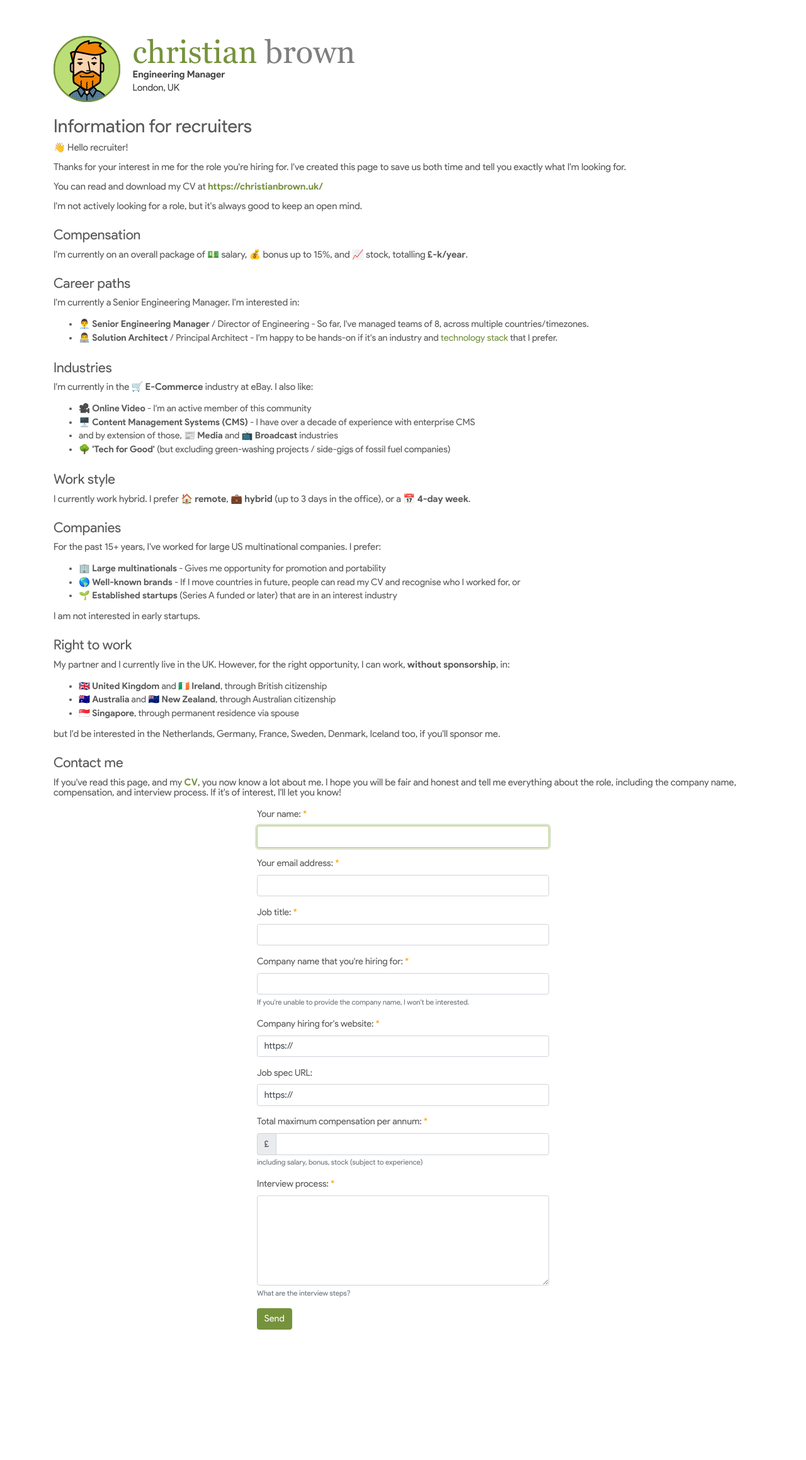
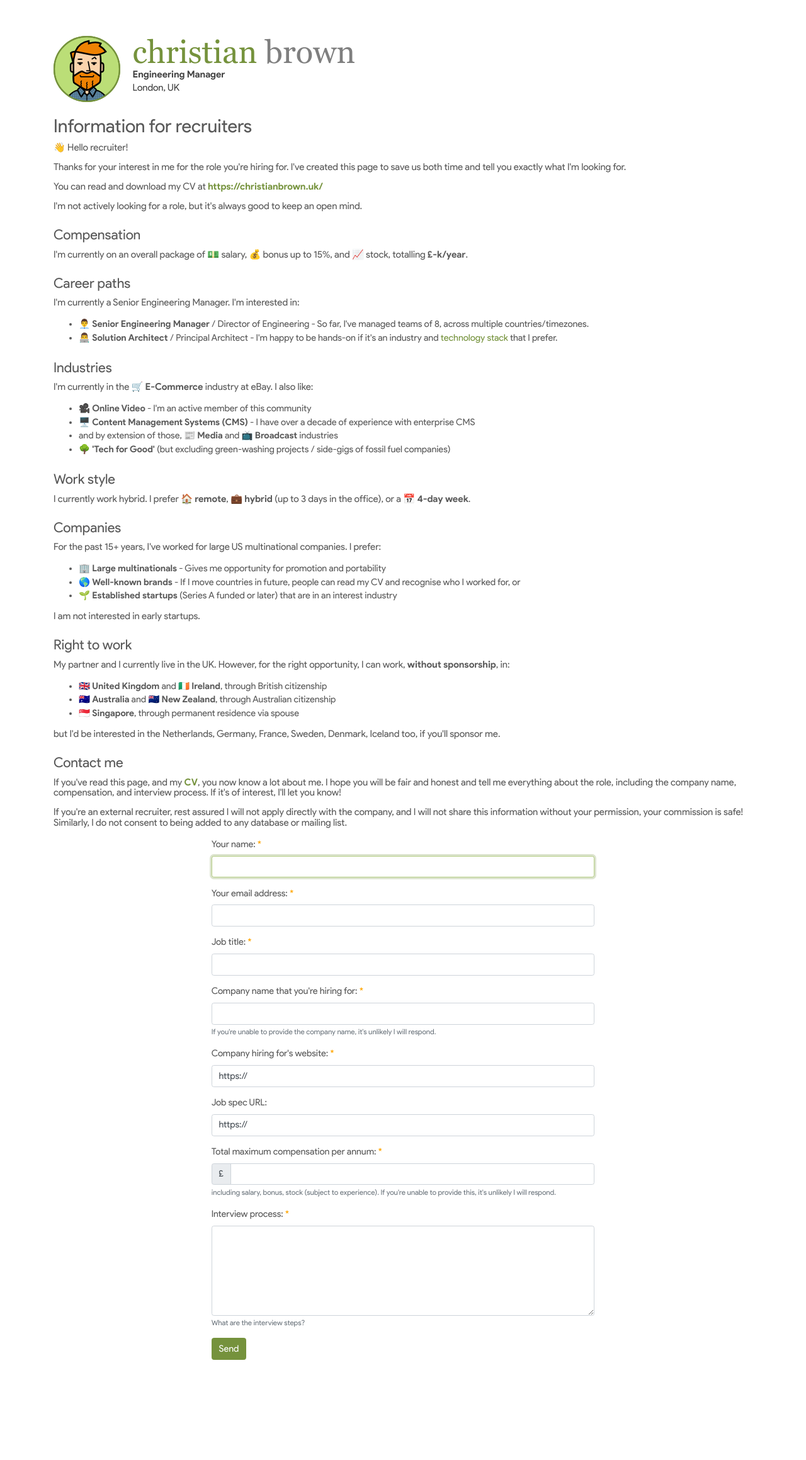
Before and after one commit to christianjbrown/christianbrown.uk, a Jekyll site: the page built from recruiters.html, in a window 1280 px wide. Shown: the whole page at 63% size. Built offline with Jekyll 4.4.1, drawn with Linux system fonts in a browser that asks for light colours; before the commit the page ends 2270 px from its top, so only the background shows below that.

Commit message:
Add no-database-consent note and widen contact form

```diff
--- a/assets/css/contact.scss
+++ b/assets/css/contact.scss
@@ -7,6 +7,6 @@
 div.container {
     div.contact-form {
         margin: auto;
-        max-width: 30em;
+        max-width: 40em;
     }
 }
--- a/assets/css/cv.scss
+++ b/assets/css/cv.scss
@@ -321,5 +321,10 @@ div.container {
             row-gap: 0.5em;
             width: 100%;
         }
+        p.database-consent {
+            @media print {
+                display: none;
+            }
+        }
     }
 }
--- a/assets/css/recruiters.scss
+++ b/assets/css/recruiters.scss
@@ -7,6 +7,6 @@
 div.container {
     div.contact-form {
         margin: auto;
-        max-width: 30em;
+        max-width: 40em;
     }
 }
--- a/index.html
+++ b/index.html
@@ -76,3 +76,4 @@ schema:
                         </div>{% endif %}
                     </div>
                 </div>
+                <p class="database-consent modal-footer">I do not consent to being added to any database or mailing list.</p>
--- a/recruiters.html
+++ b/recruiters.html
@@ -12,7 +12,7 @@ noindex: true
                 <p>You can read and download my CV at <a href="/" target="_blank">https://christianbrown.uk/</a></p>
                 <p>I'm not actively looking for a role, but it's always good to keep an open mind.</p>
                 <h3>Compensation</h3>
-                <p>I'm currently on an overall package of 💵 salary, 💰 bonus up to 15%, and 📈 stock, totalling <strong>£<span id="compensation">-</span></span>k/year</strong>.
+                <p>I'm currently on an overall package of 💵 salary, 💰 bonus up to 15%, and 📈 stock, totalling <strong>£<span id="compensation">-</span>k/year</strong>.
                 <h3>Career paths</h3>
                 <p>I'm currently a Senior Engineering Manager. I'm interested in:</p>
                 <ul>
@@ -47,6 +47,7 @@ noindex: true
                 <p>but I'd be interested in the Netherlands, Germany, France, Sweden, Denmark, Iceland too, if you'll sponsor me.</p>
                 <h3>Contact me</h3>
                 <p>If you've read this page, and my <a href="/" target="_blank">CV</a>, you now know a lot about me. I hope you will be fair and honest and tell me everything about the role, including the company name, compensation, and interview process. If it's of interest, I'll let you know!</p>
+                <p>If you're an external recruiter, rest assured I will not apply directly with the company, and I will not share this information without your permission, your commission is safe! Similarly, I do not consent to being added to any database or mailing list.</p>
                 <div class="contact-form">
                     <form method="POST" action="https://forms.un-static.com/forms/f0d44531233d6f8cdaabb58a761c5bf43b87917a">
                         <div class="form-group row required">
@@ -64,7 +65,7 @@ noindex: true
                         <div class="form-group row required">
                             <label for="contact-form-company" class="form-label">Company name that you're hiring for:</label>
                             <input id="contact-form-company" type="text" name="Company name" required="required" class="form-control" placeholder="" minlength="4" tabindex="0">
-                            <small class="form-text text-muted">If you're unable to provide the company name, I won't be interested.</small>
+                            <small class="form-text text-muted">If you're unable to provide the company name, it's unlikely I will respond.</small>
                         </div>
                         <div class="form-group row required">
                             <label for="contact-form-company-website" class="form-label">Company hiring for's website:</label>
@@ -82,7 +83,7 @@ noindex: true
                                 </div>
                                 <input id="contact-form-compensation" type="number" name="Compensation" required="required" class="form-control" placeholder="" tabindex="0">
                             </div>
-                            <small class="form-text text-muted">including salary, bonus, stock (subject to experience)</small>
+                            <small class="form-text text-muted">including salary, bonus, stock (subject to experience). If you're unable to provide this, it's unlikely I will respond.</small>
                         </div>
                         <div class="form-group row required">
                             <label for="contact-form-interview" class="form-label">Interview process:</label>
```
